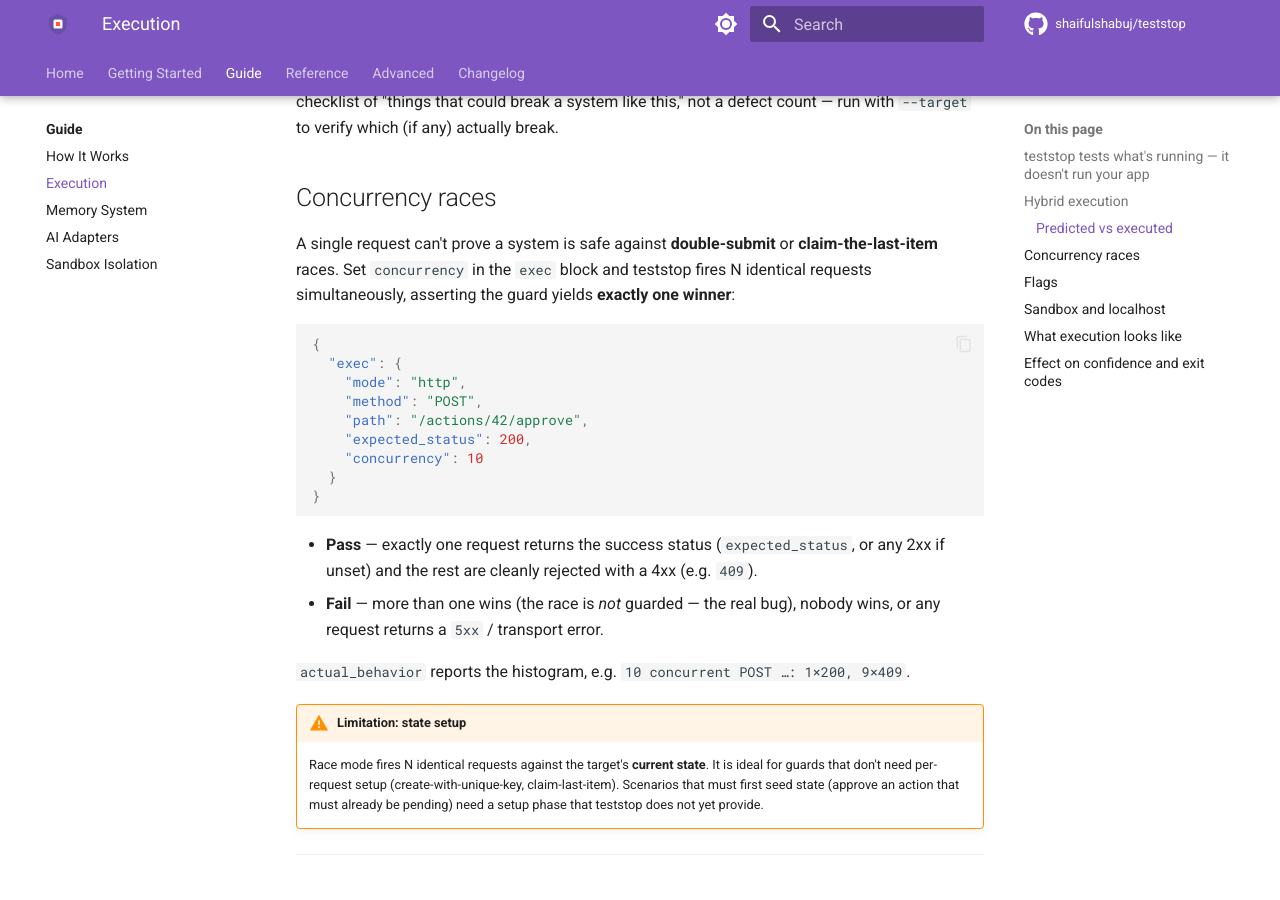
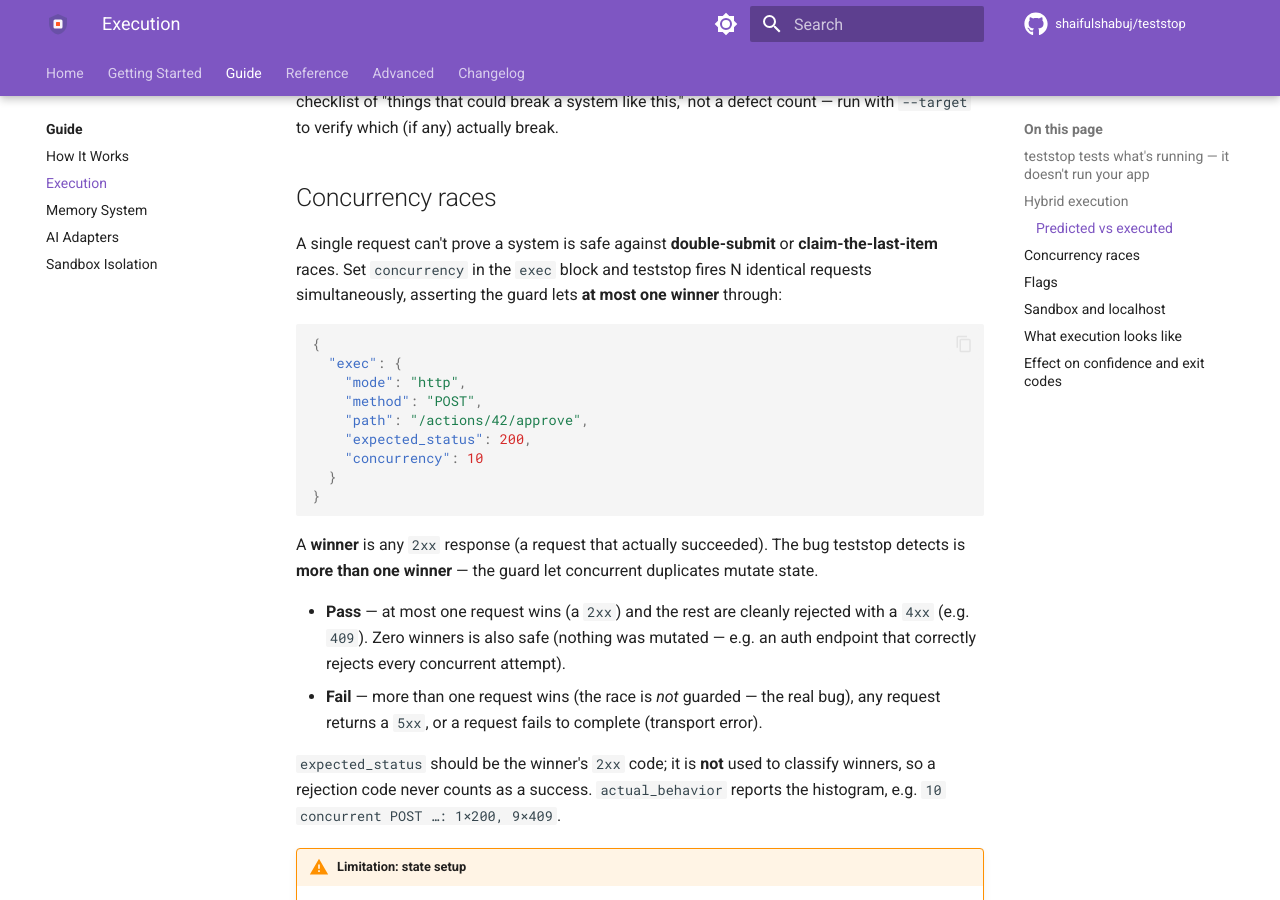
Before and after one commit to shaifulshabuj/teststop, an MkDocs documentation site: the page built from docs/guide/execution.md, in a window 1280 px wide and 900 px high, scrolled down 2121 px. Built offline with MkDocs 1.6.1 and Material for MkDocs 9.7.7, drawn with Linux system fonts in a browser that asks for light colours; comment, search, counter and statistics services are not loaded; the version menu is left out.

Commit message:
fix(executor): race winners are strictly 2xx; at-most-one passes
E2E surfaced a false positive: a stateless login returning 401 to all 10
concurrent requests was flagged 'race not guarded' because expected_status
(401) made rejections count as winners. A winner is now strictly a 2xx
(an actual success/mutation); the bug is >1 winner. Zero or one winner with
the rest cleanly rejected passes — no false positives on endpoints that
correctly reject every concurrent request.

Co-Authored-By: Claude Opus 4.8 <noreply@anthropic.com>

````diff
--- a/docs/guide/execution.md
+++ b/docs/guide/execution.md
@@ -70,8 +70,8 @@ defect count — run with `--target` to verify which (if any) actually break.
 
 A single request can't prove a system is safe against **double-submit** or
 **claim-the-last-item** races. Set `concurrency` in the `exec` block and teststop
-fires N identical requests simultaneously, asserting the guard yields **exactly
-one winner**:
+fires N identical requests simultaneously, asserting the guard lets **at most one
+winner** through:
 
 ```json
 {
@@ -85,12 +85,19 @@ one winner**:
 }
 ```
 
-- **Pass** — exactly one request returns the success status (`expected_status`, or
-  any 2xx if unset) and the rest are cleanly rejected with a 4xx (e.g. `409`).
-- **Fail** — more than one wins (the race is *not* guarded — the real bug), nobody
-  wins, or any request returns a `5xx` / transport error.
+A **winner** is any `2xx` response (a request that actually succeeded). The bug
+teststop detects is **more than one winner** — the guard let concurrent duplicates
+mutate state.
 
-`actual_behavior` reports the histogram, e.g. `10 concurrent POST …: 1×200, 9×409`.
+- **Pass** — at most one request wins (a `2xx`) and the rest are cleanly rejected
+  with a `4xx` (e.g. `409`). Zero winners is also safe (nothing was mutated — e.g.
+  an auth endpoint that correctly rejects every concurrent attempt).
+- **Fail** — more than one request wins (the race is *not* guarded — the real bug),
+  any request returns a `5xx`, or a request fails to complete (transport error).
+
+`expected_status` should be the winner's `2xx` code; it is **not** used to classify
+winners, so a rejection code never counts as a success. `actual_behavior` reports
+the histogram, e.g. `10 concurrent POST …: 1×200, 9×409`.
 
 !!! warning "Limitation: state setup"
     Race mode fires N identical requests against the target's **current state**. It
````
Also changed, not shown: docs/reference/scenarios.md (+1 -1 lines), mandate/base.md (+5 -4 lines), 2 other files.
